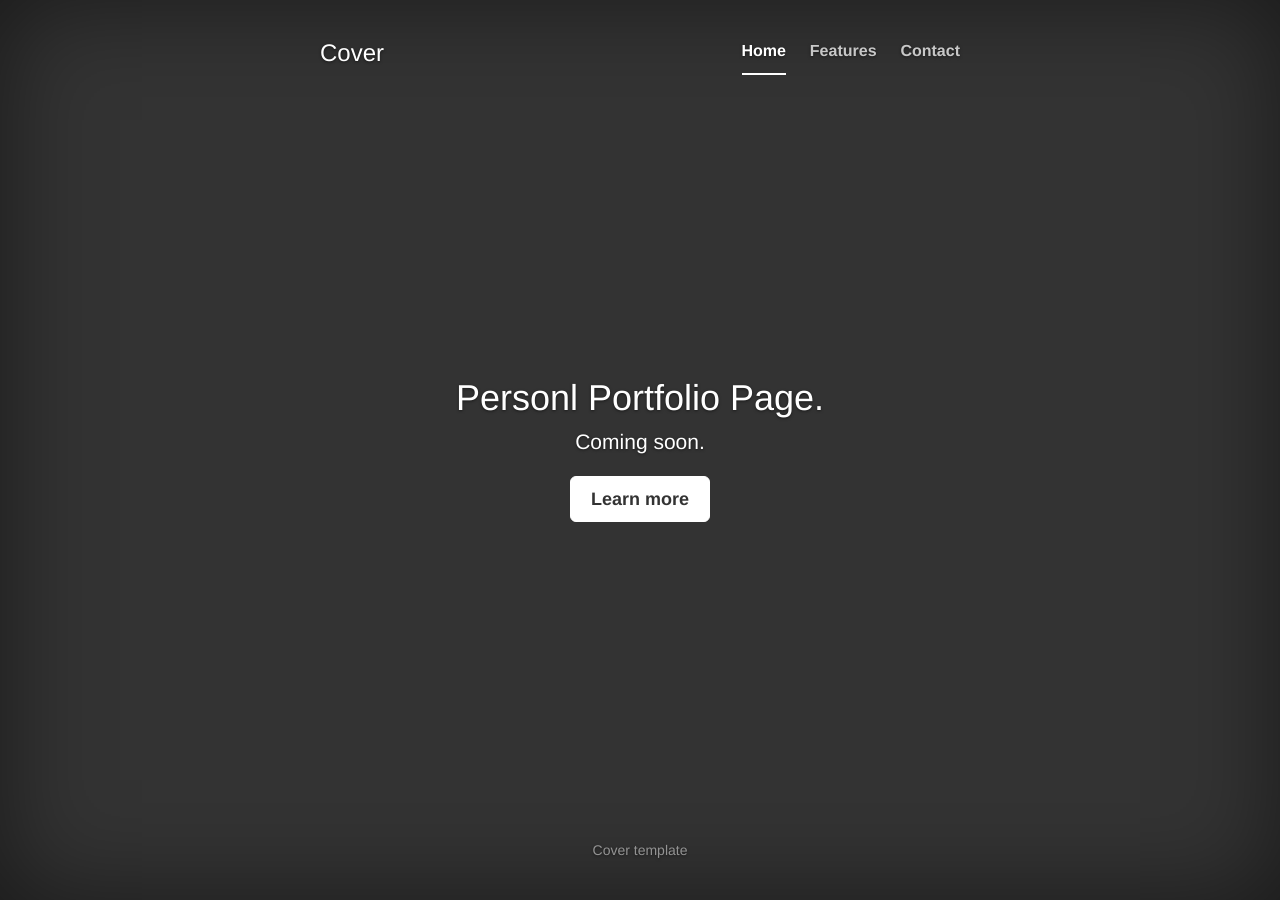
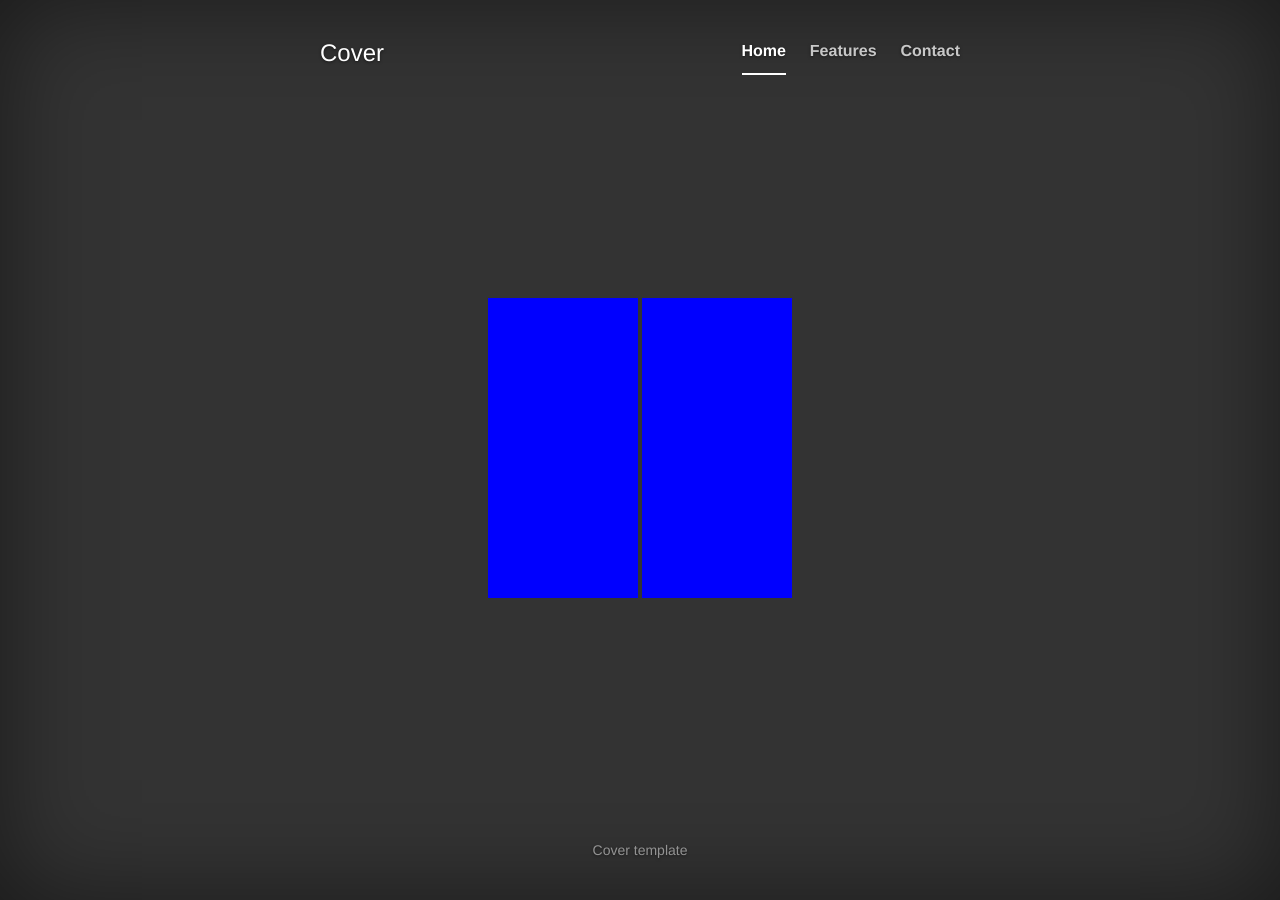
Before and after one commit to brucerussell/brucerussell.github.io, a Jekyll site: the page built from index.html, in a window 1280 px wide. Built offline with Jekyll 4.4.1, drawn with Linux system fonts in a browser that asks for light colours; nearby versions of some CDN libraries.

Commit message:
playing with divs

```diff
--- a/_layouts/default.html
+++ b/_layouts/default.html
@@ -2,6 +2,7 @@
   <meta charset="utf-8">
   <title>{% if page.title %} {{ page.title }} {% else %} Bruce Russell {% endif %}</title>
   <meta name="viewport" content="width=device-width, initial-scale=1">
+	<link rel="icon" href="/images/brfavicon.png" type="image/x-icon"/>
 
   <!-- Bootstrap 3.2.0 stylesheet -->
   <link href="/css/bootstrap.css" rel="stylesheet">
@@ -12,6 +13,7 @@
   <!-- Custom stylesheet -->
   <link href="/css/cover.css" rel="stylesheet">
 	<link href="/css/ie10-viewport-bug-workaround.css" rel="stylesheet">
+  <link href="/css/style.css" rel="stylesheet">
 
   <!-- HTML5 Shim and Respond.js IE8 support of HTML5 elements and media queries -->
   <!-- WARNING: Respond.js doesn't work if you view the page via file:// -->
--- /dev/null
+++ b/css/style.css
@@ -0,0 +1,16 @@
+.door {
+	display: inline-block;
+	height: 300px;
+	width: 150px;
+	background-color: blue;
+  animation-duration: 4s;
+  animation-delay: 2s;
+}
+.dr-left.active {
+	margin-left: -30px;
+	margin-right: 30px;
+}
+.dr-right.active {
+	margin-left: 30px;
+	margin-right: -30px;
+}
--- a/index.html
+++ b/index.html
@@ -45,11 +45,10 @@ class: home
           </div>
 
           <div class="inner cover">
-            <h1 class="cover-heading">Personl Portfolio Page.</h1>
-            <p class="lead">Coming soon.</p>
-            <p class="lead">
-              <a href="#" class="btn btn-lg btn-default">Learn more</a>
-            </p>
+						<div>
+	            <div class="door dr-left"></div>
+	            <div class="door dr-right"></div>
+						</div>
           </div>
 
           <div class="mastfoot">
```
Also changed, not shown: other parts of index.html (+16 -0 lines), images/brfavicon.png (added), 1 other file.
